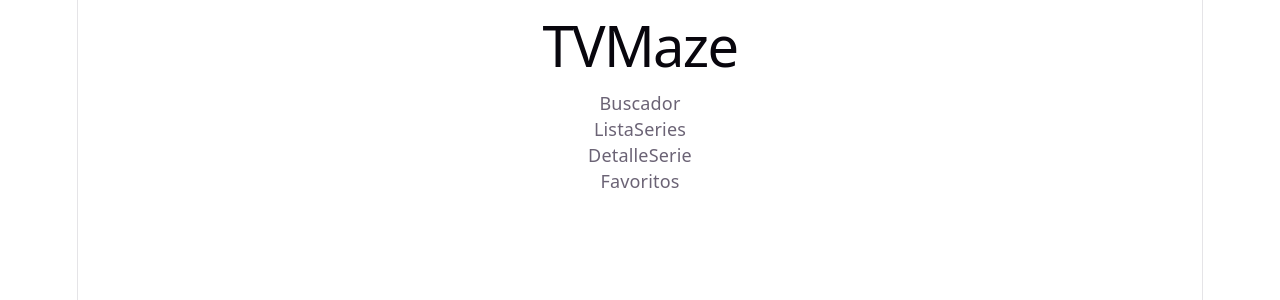
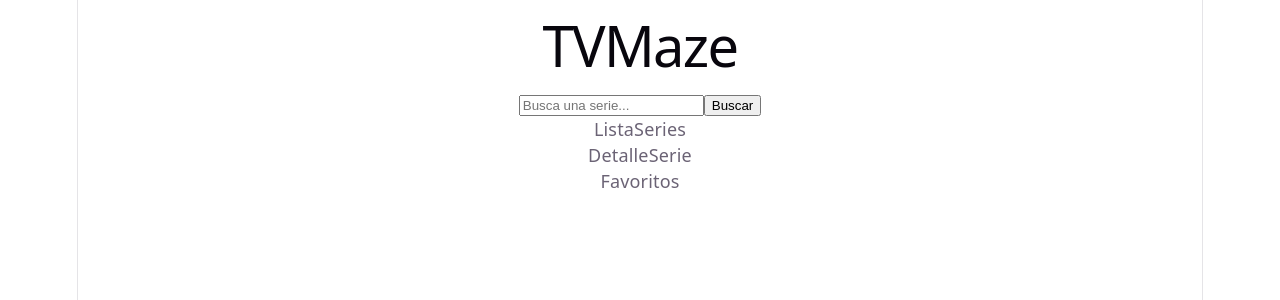
Before and after one commit to Mar-Torres-Searle/TVMaze_PracticaParcial, a React (Vite) app: page / in a window 1280 px wide. Shown: the top 300 px of the page. Built offline with nearby package versions, Linux system fonts and the light colour scheme.

Commit message:
buscador

```diff
--- a/src/App.jsx
+++ b/src/App.jsx
@@ -6,12 +6,16 @@
 import Favoritos from './components/Favoritos'
 
 function App() {
-  const [count, setCount] = useState(0)
+
+
+  function handleBuscar(texto) {
+    console.log('Buscando:', texto)
+  }
 
   return (
     <div className="App">
       <h1>TVMaze</h1>
-      <Buscador />
+      <Buscador onBuscar={handleBuscar}/>
       <ListaSeries />
       <DetalleSerie />
       <Favoritos />
--- a/src/components/Buscador.jsx
+++ b/src/components/Buscador.jsx
@@ -1,7 +1,25 @@
-function Buscador() {
-    return (
-      <div>Buscador</div>
-    )
+import { useState } from 'react'
+
+function Buscador({ onBuscar }) {
+  const [texto, setTexto] = useState('')
+
+  function handleSubmit() {
+    if (texto.trim() !== '') {
+      onBuscar(texto)
+    }
   }
 
-  export default Buscador
+  return (
+    <div className="buscador">
+      <input
+        type="text"
+        placeholder="Busca una serie..."
+        value={texto}
+        onChange={(e) => setTexto(e.target.value)}
+      />
+      <button onClick={handleSubmit}>Buscar</button>
+    </div>
+  )
+}
+
+export default Buscador
```
